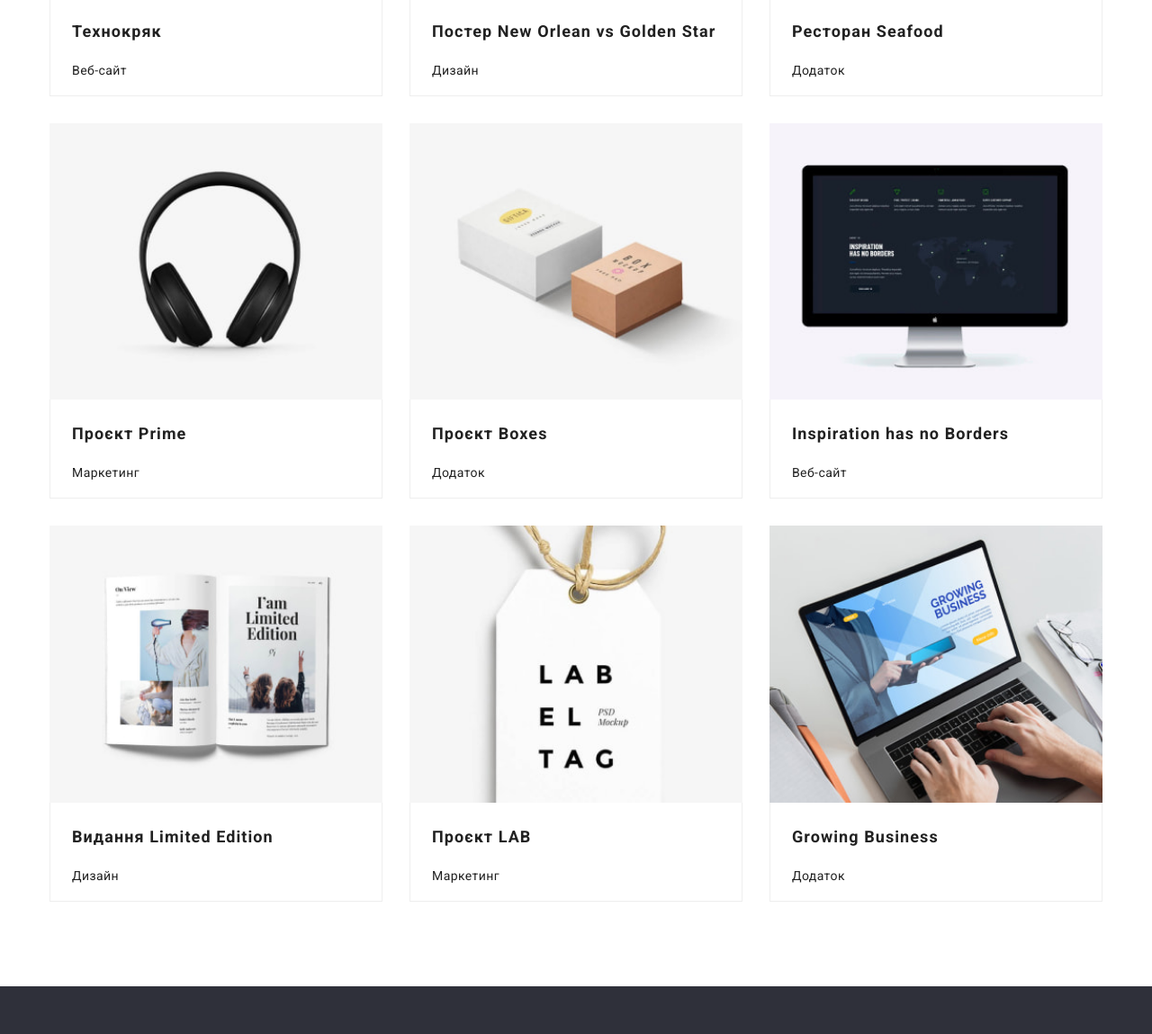
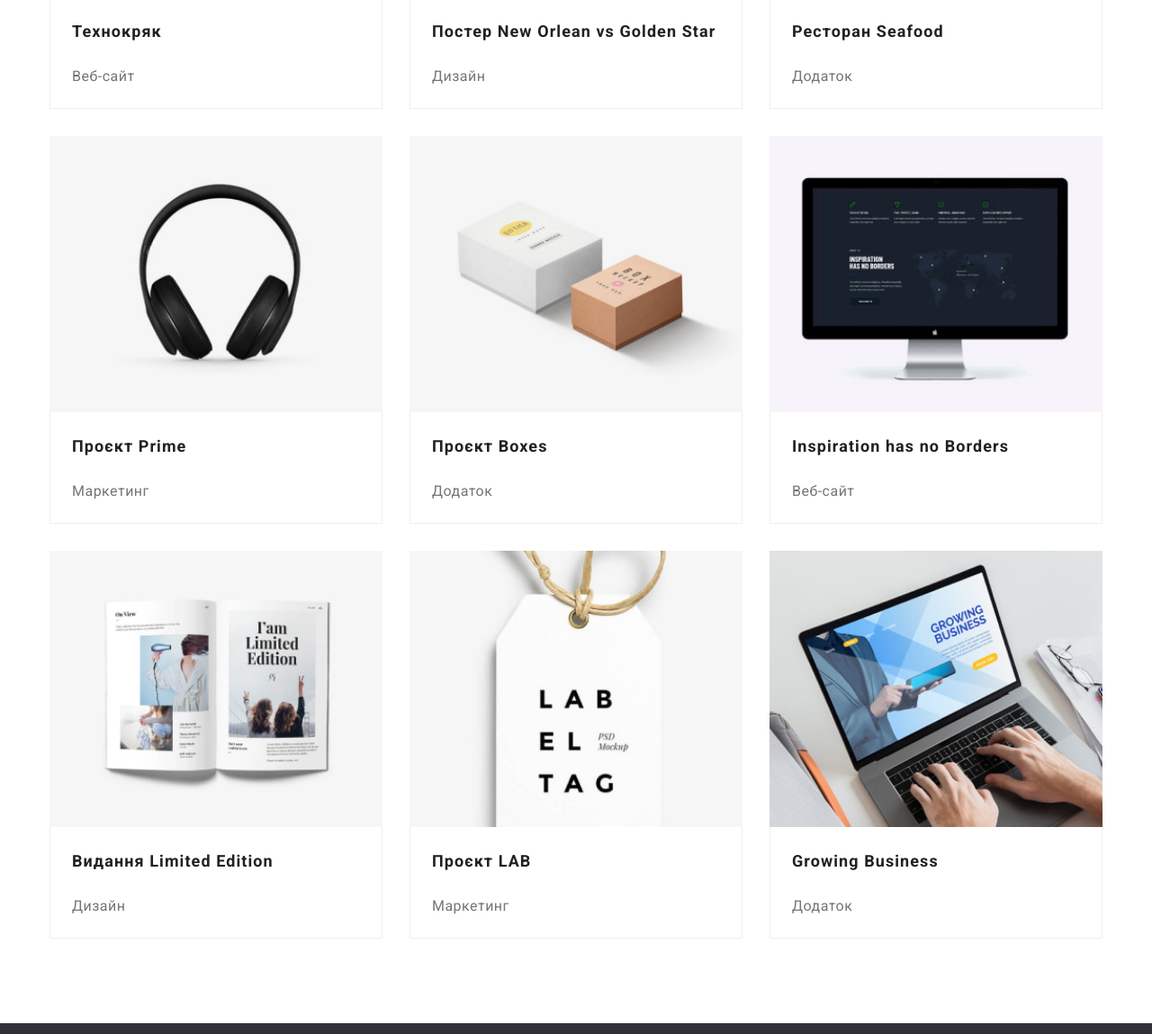
Before and after one commit to MisterF1x/goit-markup-hw-08, a plain HTML site: page portfolio.html in a window 1280 px wide. Shown: the part 578-1727 px from the top of the page at 90% size. Drawn offline with Linux system fonts and the light colour scheme.

Commit message:
fixing portfolio

```diff
--- a/portfolio.html
+++ b/portfolio.html
@@ -110,7 +110,7 @@
                 </div>
                 <div class="projects__thumb">
                   <h2 class="projects__title">Технокряк</h2>
-                  <p class="project__name">Веб-сайт</p>
+                  <p class="projects__name">Веб-сайт</p>
                 </div>
               </a>
             </li>
@@ -138,7 +138,7 @@
                 </div>
                 <div class="projects__thumb">
                   <h2 class="projects__title">Постер New Orlean vs Golden Star</h2>
-                  <p class="project__name">Дизайн</p>
+                  <p class="projects__name">Дизайн</p>
                 </div>
               </a>
             </li>
@@ -165,7 +165,7 @@
                 </div>
                 <div class="projects__thumb">
                   <h2 class="projects__title">Ресторан Seafood</h2>
-                  <p class="project__name">Додаток</p>
+                  <p class="projects__name">Додаток</p>
                 </div>
               </a>
             </li>
@@ -193,7 +193,7 @@
                 </div>
                 <div class="projects__thumb">
                   <h2 class="projects__title">Проєкт Prime</h2>
-                  <p class="project__name">Маркетинг</p>
+                  <p class="projects__name">Маркетинг</p>
                 </div>
               </a>
             </li>
@@ -221,7 +221,7 @@
                 </div>
                 <div class="projects__thumb">
                   <h2 class="projects__title">Проєкт Boxes</h2>
-                  <p class="project__name">Додаток</p>
+                  <p class="projects__name">Додаток</p>
                 </div>
               </a>
             </li>
@@ -252,7 +252,7 @@
                 </div>
                 <div class="projects__thumb">
                   <h2 class="projects__title">Inspiration has no Borders</h2>
-                  <p class="project__name">Веб-сайт</p>
+                  <p class="projects__name">Веб-сайт</p>
                 </div>
               </a>
             </li>
@@ -280,7 +280,7 @@
                 </div>
                 <div class="projects__thumb">
                   <h2 class="projects__title">Видання Limited Edition</h2>
-                  <p class="project__name">Дизайн</p>
+                  <p class="projects__name">Дизайн</p>
                 </div>
               </a>
             </li>
@@ -308,7 +308,7 @@
                 </div>
                 <div class="projects__thumb">
                   <h2 class="projects__title">Проєкт LAB</h2>
-                  <p class="project__name">Маркетинг</p>
+                  <p class="projects__name">Маркетинг</p>
                 </div>
               </a>
             </li>
@@ -336,7 +336,7 @@
                 </div>
                 <div class="projects__thumb">
                   <h2 class="projects__title">Growing Business</h2>
-                  <p class="project__name">Додаток</p>
+                  <p class="projects__name">Додаток</p>
                 </div>
               </a>
             </li>
```
